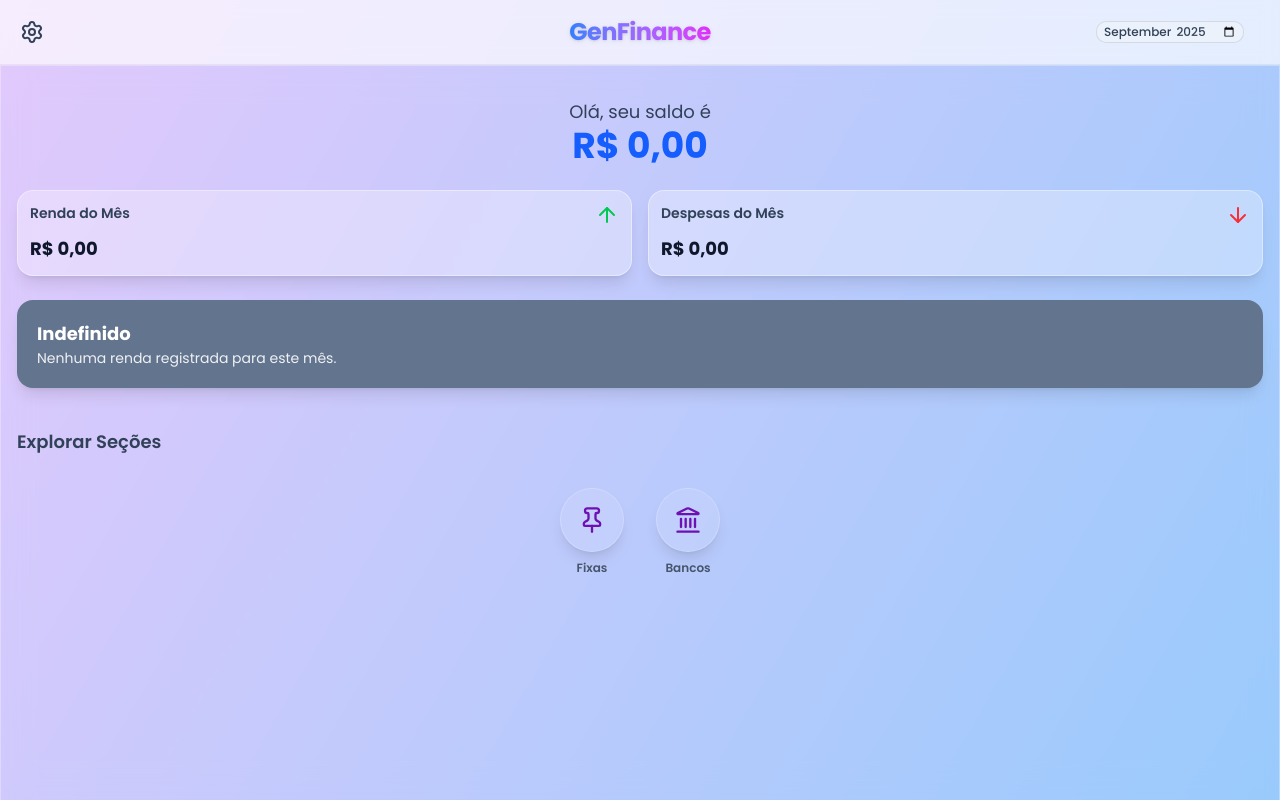
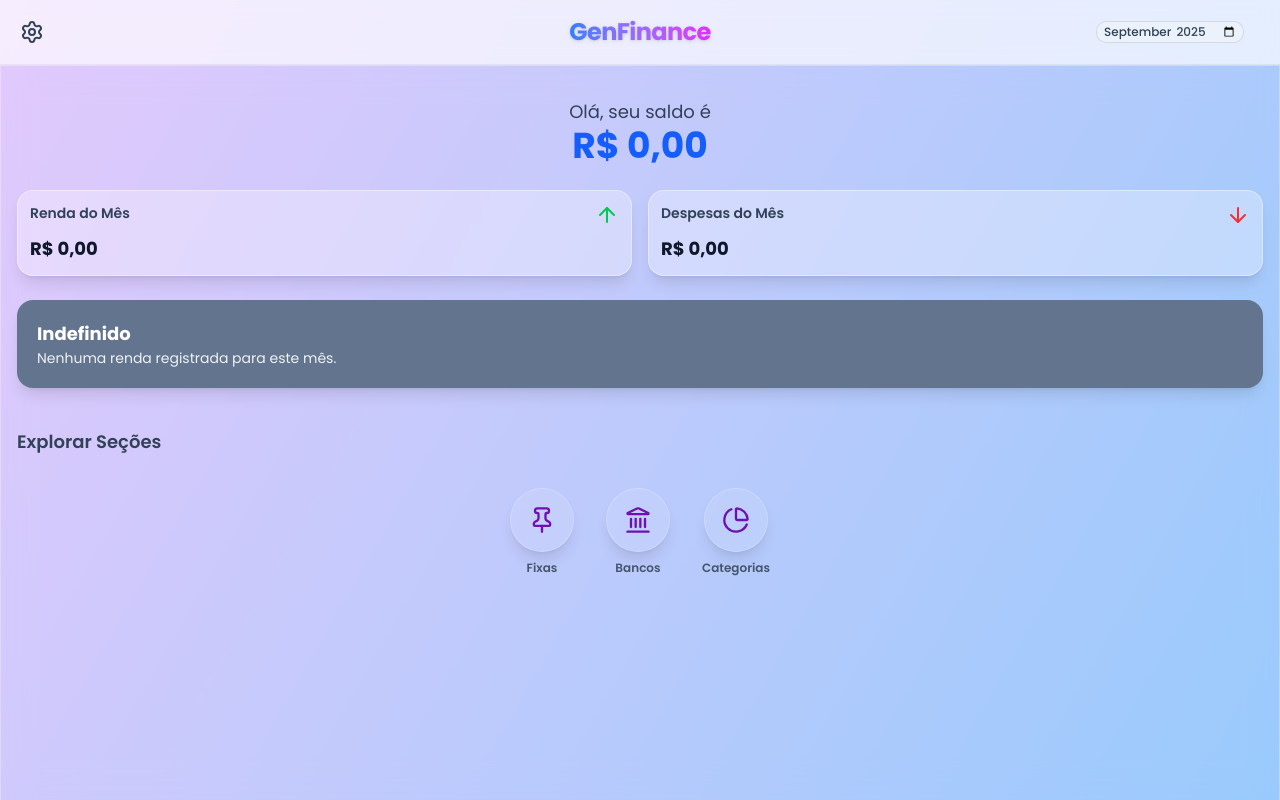
Before and after one commit to gabrielgitar2014-ship-it/P-Ggerenciador, a React (Vite) app: page / in a window 1280 px wide. Built offline with nearby package versions, Linux system fonts and the light colour scheme; no server answers; the database is empty.

Commit message:
Update Generaltab.jsx

```diff
--- a/src/components/tabs/Generaltab.jsx
+++ b/src/components/tabs/Generaltab.jsx
@@ -1,10 +1,10 @@
-import React, { useMemo, useState } from 'react';
+import React, { useMemo } from 'react';
 import { useFinance } from '../../context/FinanceContext';
 import { useModal } from '../../context/ModalContext';
 import { useVisibility } from '../../context/VisibilityContext';
 import SummaryCard from '../SummaryCard';
 import { Skeleton } from "@/components/ui/skeleton";
-import { ArrowUp, ArrowDown, Pin, Landmark } from 'lucide-react';
+import { ArrowUp, ArrowDown, Pin, Landmark, PieChart } from 'lucide-react'; // 1. Ícone PieChart importado
 import { supabase } from '../../supabaseClient';
 
 const NavigationIcon = ({ icon: Icon, label, onClick }) => (
@@ -130,7 +130,7 @@ export default function GeneralTab({ selectedMonth, parcelasDoMes, onNavigate })
 
       <div className="pt-4">
         <h3 className="text-lg font-semibold text-slate-700 dark:text-slate-200 mb-4">Explorar Seções</h3>
-        <div className="flex justify-center items-center gap-8 py-4">
+        <div className="flex justify-center items-center gap-6 sm:gap-8 py-4">
           <NavigationIcon
             icon={Pin}
             label="Fixas"
@@ -141,6 +141,12 @@ export default function GeneralTab({ selectedMonth, parcelasDoMes, onNavigate })
             label="Bancos"
             onClick={() => onNavigate('bancos')}
           />
+          {/* 2. Novo ícone de navegação adicionado */}
+          <NavigationIcon
+            icon={PieChart}
+            label="Categorias"
+            onClick={() => onNavigate('categorias')}
+          />
         </div>
       </div>
     </div>
```
